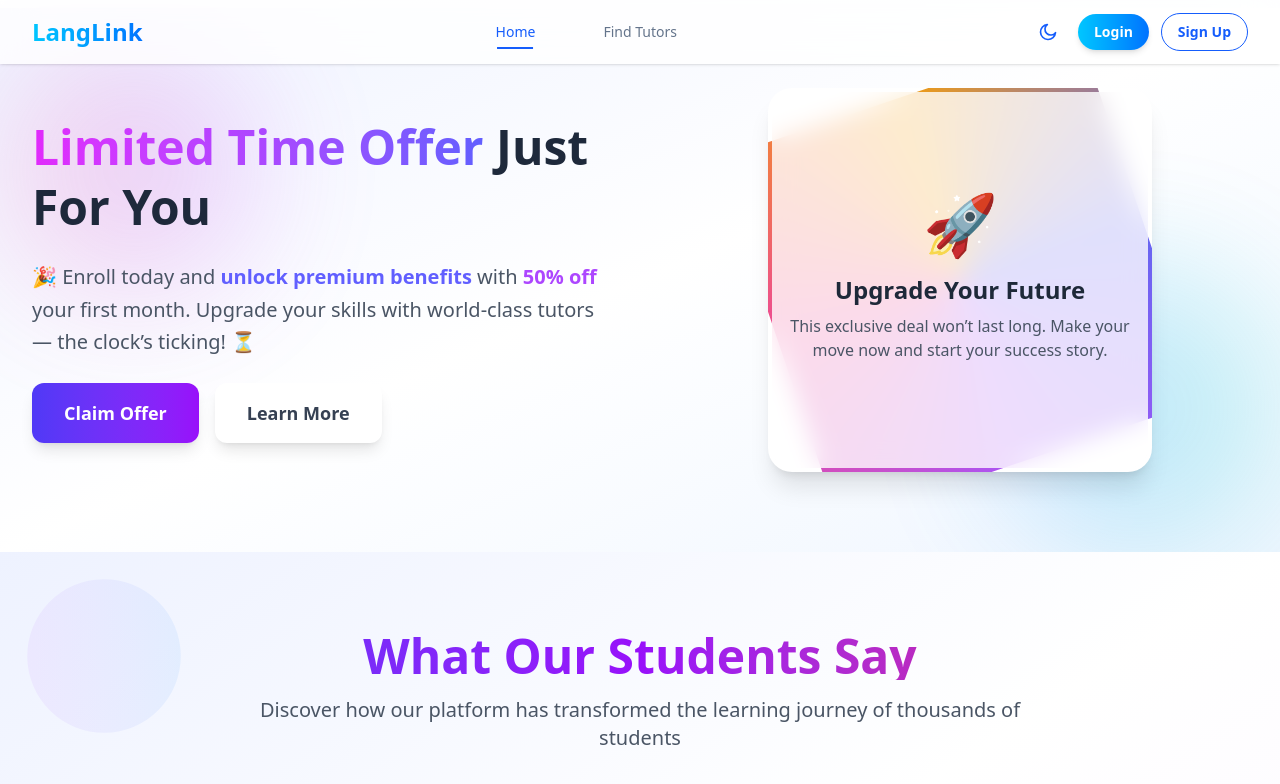
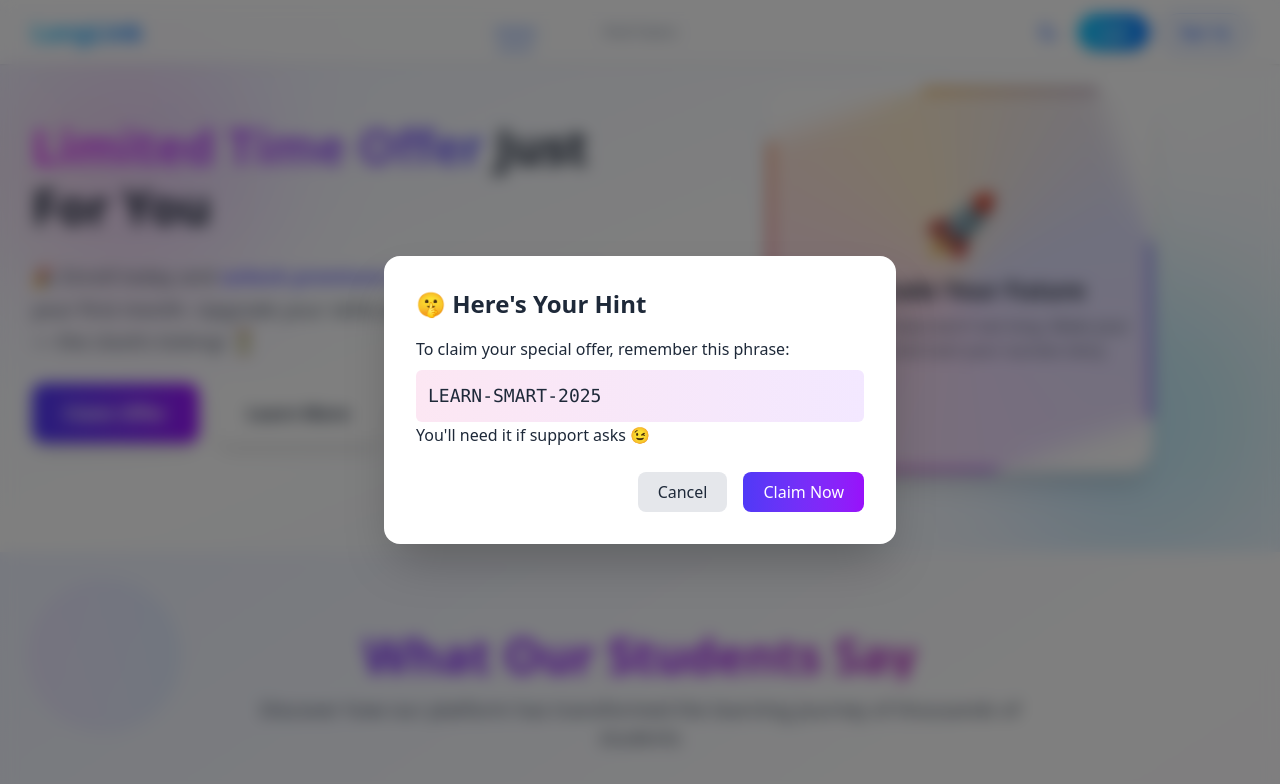
Before and after one commit to Bokul98/online-tutor-client, a React (Vite) app: page / in a window 1280 px wide. Both pictures are taken after a click on the button "Claim Offer". Shown: the part 2753-3537 px from the top of the page. Built offline with nearby package versions, Linux system fonts and the light colour scheme; no server answers.

Commit message:
added offer section design

```diff
--- a/src/pages/Home/OfferSection.jsx
+++ b/src/pages/Home/OfferSection.jsx
@@ -1,9 +1,23 @@
-import React from "react";
-import { motion } from "framer-motion";
+import React, { useState } from "react";
+import { motion, AnimatePresence } from "framer-motion";
 import { useTheme } from "../../context/ThemeContext/ThemeContext";
 
 const OfferSection = () => {
   const { isDark } = useTheme();
+  const [isOpen, setIsOpen] = useState(false);
+  const [step, setStep] = useState("hint"); // hint | loading | success
+
+  const confirmClaim = () => {
+    setStep("loading");
+    setTimeout(() => {
+      setStep("success");
+    }, 2000);
+  };
+
+  const closeModal = () => {
+    setIsOpen(false);
+    setStep("hint");
+  };
 
   return (
     <section
@@ -16,30 +30,15 @@ const OfferSection = () => {
       {/* Background Glowing Orbs */}
       <motion.div
         className="absolute top-10 left-0 w-64 h-64 bg-gradient-to-r from-pink-500 to-purple-500 rounded-full blur-3xl opacity-20"
-        animate={{
-          x: [0, 20, 0],
-          y: [0, -20, 0]
-        }}
-        transition={{
-          repeat: Infinity,
-          duration: 8,
-          ease: "easeInOut"
-        }}
+        animate={{ x: [0, 20, 0], y: [0, -20, 0] }}
+        transition={{ repeat: Infinity, duration: 8, ease: "easeInOut" }}
       />
       <motion.div
         className="absolute bottom-0 right-0 w-72 h-72 bg-gradient-to-r from-blue-500 to-teal-400 rounded-full blur-3xl opacity-20"
-        animate={{
-          x: [0, -15, 0],
-          y: [0, 15, 0]
-        }}
-        transition={{
-          repeat: Infinity,
-          duration: 10,
-          ease: "easeInOut"
-        }}
+        animate={{ x: [0, -15, 0], y: [0, 15, 0] }}
+        transition={{ repeat: Infinity, duration: 10, ease: "easeInOut" }}
       />
 
-      {/* Main Content */}
       <div className="max-w-7xl mx-auto px-4 md:px-8 grid grid-cols-1 lg:grid-cols-2 gap-16 items-center relative z-10">
 
         {/* Text Side */}
@@ -70,6 +69,7 @@ const OfferSection = () => {
 
           <div className="flex flex-wrap items-center gap-4">
             <motion.button
+              onClick={() => setIsOpen(true)}
               whileHover={{ scale: 1.05 }}
               whileTap={{ scale: 0.95 }}
               className="px-8 py-4 rounded-xl font-semibold text-lg shadow-lg bg-gradient-to-r from-indigo-600 to-purple-600 text-white hover:shadow-xl transition-all duration-300"
@@ -91,7 +91,7 @@ const OfferSection = () => {
           </div>
         </motion.div>
 
-        {/* Animated "Oscar-worthy" visual */}
+        {/* Visual */}
         <motion.div
           initial={{ opacity: 0, x: 50 }}
           whileInView={{ opacity: 1, x: 0 }}
@@ -106,7 +106,6 @@ const OfferSection = () => {
             whileHover={{ scale: 1.05 }}
             transition={{ duration: 0.3 }}
           >
-            {/* Gradient Border Animation */}
             <motion.div
               className="absolute inset-0 rounded-3xl"
               style={{
@@ -114,14 +113,8 @@ const OfferSection = () => {
                   "conic-gradient(from 90deg at 50% 50%, #6366F1, #A855F7, #EC4899, #F59E0B, #6366F1)"
               }}
               animate={{ rotate: 360 }}
-              transition={{
-                repeat: Infinity,
-                duration: 10,
-                ease: "linear"
-              }}
+              transition={{ repeat: Infinity, duration: 10, ease: "linear" }}
             ></motion.div>
-
-            {/* Inner content */}
             <div
               className={`relative z-10 h-full rounded-[calc(1.5rem-4px)] flex flex-col justify-center items-center text-center backdrop-blur-md ${
                 isDark ? "bg-slate-900/80" : "bg-white/80"
@@ -129,14 +122,8 @@ const OfferSection = () => {
             >
               <motion.span
                 className="text-6xl mb-4"
-                animate={{
-                  y: [0, -10, 0]
-                }}
-                transition={{
-                  repeat: Infinity,
-                  duration: 2,
-                  ease: "easeInOut"
-                }}
+                animate={{ y: [0, -10, 0] }}
+                transition={{ repeat: Infinity, duration: 2, ease: "easeInOut" }}
               >
                 🚀
               </motion.span>
@@ -156,6 +143,98 @@ const OfferSection = () => {
           </motion.div>
         </motion.div>
       </div>
+
+      {/* Modal */}
+      <AnimatePresence>
+        {isOpen && (
+          <motion.div
+            className="fixed inset-0 flex items-center justify-center z-50 px-4"
+            initial={{ opacity: 0 }}
+            animate={{ opacity: 1 }}
+            exit={{ opacity: 0 }}
+          >
+            <div
+              className="absolute inset-0 bg-black/50 backdrop-blur-sm"
+              onClick={closeModal}
+            ></div>
+
+            <motion.div
+              initial={{ scale: 0.8, opacity: 0 }}
+              animate={{ scale: 1, opacity: 1 }}
+              exit={{ scale: 0.8, opacity: 0 }}
+              transition={{ type: "spring", stiffness: 200, damping: 20 }}
+              className={`relative max-w-lg w-full rounded-2xl shadow-2xl overflow-hidden ${
+                isDark ? "bg-slate-800 text-gray-200" : "bg-white text-gray-800"
+              }`}
+            >
+              {step === "hint" && (
+                <div className="p-8">
+                  <h2 className="text-2xl font-bold mb-4">🤫 Here's Your Hint</h2>
+                  <p className="mb-6 leading-relaxed">
+                    To claim your special offer, remember this phrase:
+                    <span className="block mt-2 p-3 text-lg font-mono rounded-md bg-gradient-to-r from-pink-100 to-purple-100 text-gray-800">
+                      LEARN-SMART-2025
+                    </span>
+                    You'll need it if support asks 😉
+                  </p>
+                  <div className="flex justify-end gap-4">
+                    <button
+                      onClick={closeModal}
+                      className={`px-5 py-2 rounded-lg transition ${
+                        isDark
+                          ? "bg-slate-700 hover:bg-slate-600"
+                          : "bg-gray-200 hover:bg-gray-300"
+                      }`}
+                    >
+                      Cancel
+                    </button>
+                    <button
+                      onClick={confirmClaim}
+                      className="px-5 py-2 rounded-lg bg-gradient-to-r from-indigo-600 to-purple-600 text-white hover:shadow-lg transition"
+                    >
+                      Claim Now
+                    </button>
+                  </div>
+                </div>
+              )}
+
+              {step === "loading" && (
+                <div className="p-8 flex flex-col items-center">
+                  <motion.div
+                    className="w-12 h-12 border-4 border-indigo-500 border-t-transparent rounded-full"
+                    animate={{ rotate: 360 }}
+                    transition={{ repeat: Infinity, duration: 1, ease: "linear" }}
+                  />
+                  <p className="mt-4">Processing your claim...</p>
+                </div>
+              )}
+
+              {step === "success" && (
+                <div className="p-8 text-center">
+                  <motion.div
+                    initial={{ scale: 0 }}
+                    animate={{ scale: 1 }}
+                    transition={{ type: "spring", stiffness: 200, damping: 10 }}
+                    className="mx-auto mb-4 w-16 h-16 bg-green-500 rounded-full flex items-center justify-center text-white text-3xl"
+                  >
+                    ✓
+                  </motion.div>
+                  <h3 className="text-xl font-bold mb-2">Claim Successful!</h3>
+                  <p className="mb-6">
+                    Your offer has been activated — happy learning! 🎉
+                  </p>
+                  <button
+                    onClick={closeModal}
+                    className="px-6 py-3 rounded-lg bg-gradient-to-r from-green-500 to-emerald-500 text-white hover:shadow-lg transition"
+                  >
+                    Done
+                  </button>
+                </div>
+              )}
+            </motion.div>
+          </motion.div>
+        )}
+      </AnimatePresence>
     </section>
   );
 };
```
